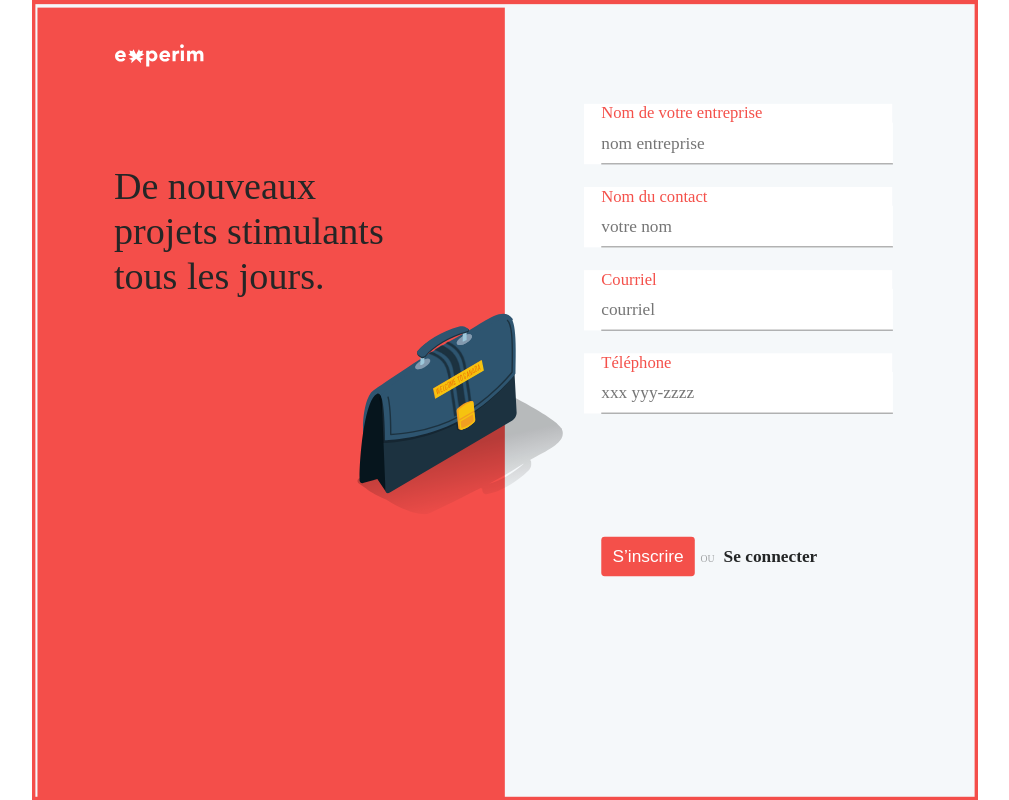
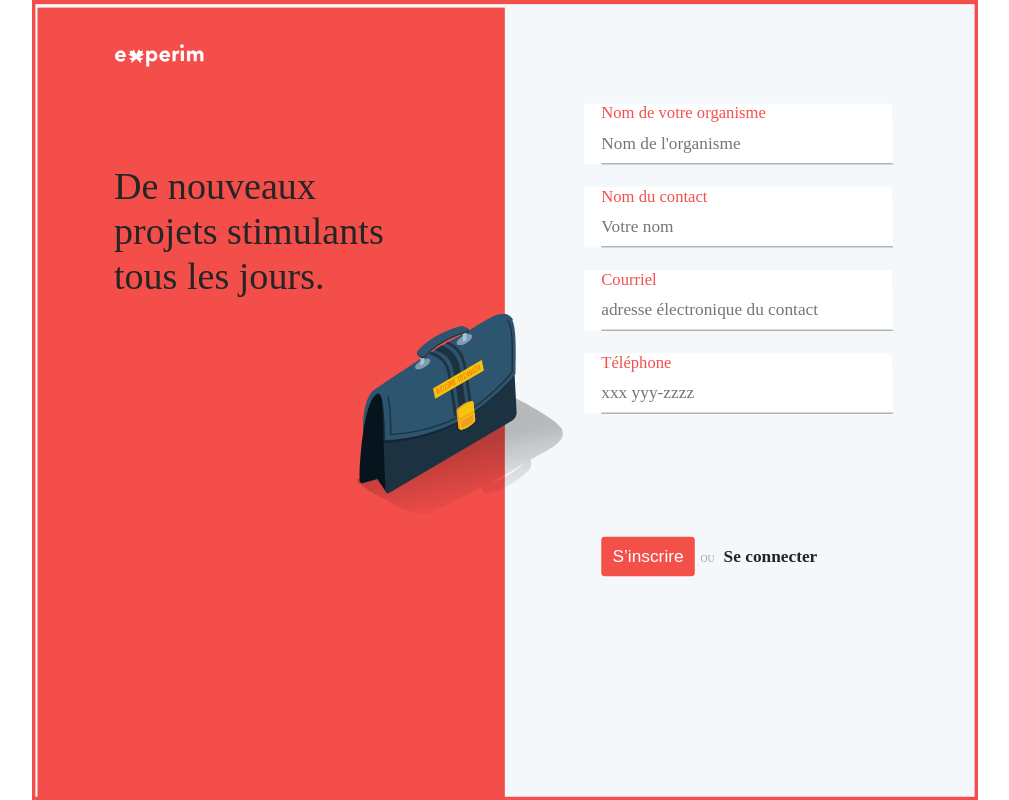
Before and after one commit to KitioFofack/experim-web, a Spring Boot app: page /Inscription_partenaire.html in a window 1280 px wide. Shown: the whole page, without its empty margins (135-1144 px from the left). Run offline with Spring Boot 4, Linux system fonts and the light colour scheme.

Commit message:
accurate informations

```diff
--- a/src/main/resources/static/Inscription_partenaire.html
+++ b/src/main/resources/static/Inscription_partenaire.html
@@ -64,16 +64,16 @@
 		<span>De nouveaux<br/>projets stimulants<br/>tous les jours.</span>
 	</div>
 	<div data-type="Group" data-name="Groupe 818" id="Groupe_818_enw" class="input-container">
-		<label for="nom_de_l_entreprise">Nom de votre entreprise</label>
- 		<input type="text" name="nom_de_l_entreprise" placeholder="nom entreprise">
+		<label for="nom_de_l_entreprise">Nom de votre organisme</label>
+ 		<input type="text" name="nom_de_l_entreprise" placeholder="Nom de l'organisme">
 	</div>
 	<div data-type="Group" data-name="Groupe 819" id="Groupe_819_en" class="input-container">
 		<label for="nom_du_contact">Nom du contact</label>
- 		<input type="text" name="nom_du_contact" placeholder="votre nom">
+ 		<input type="text" name="nom_du_contact" placeholder="Votre nom">
 	</div>
 	<div data-type="Group" data-name="Groupe 820" id="Groupe_820_en" class="input-container">
 		<label for="email">Courriel</label>
- 		<input type="text" name="email" placeholder="courriel">
+ 		<input type="text" name="email" placeholder="adresse électronique du contact">
 	</div>
 	<div data-type="Group" data-name="Groupe 821" id="Groupe_821_en" class="input-container">
 		<label for="numeros_telephone">Téléphone</label>
```
